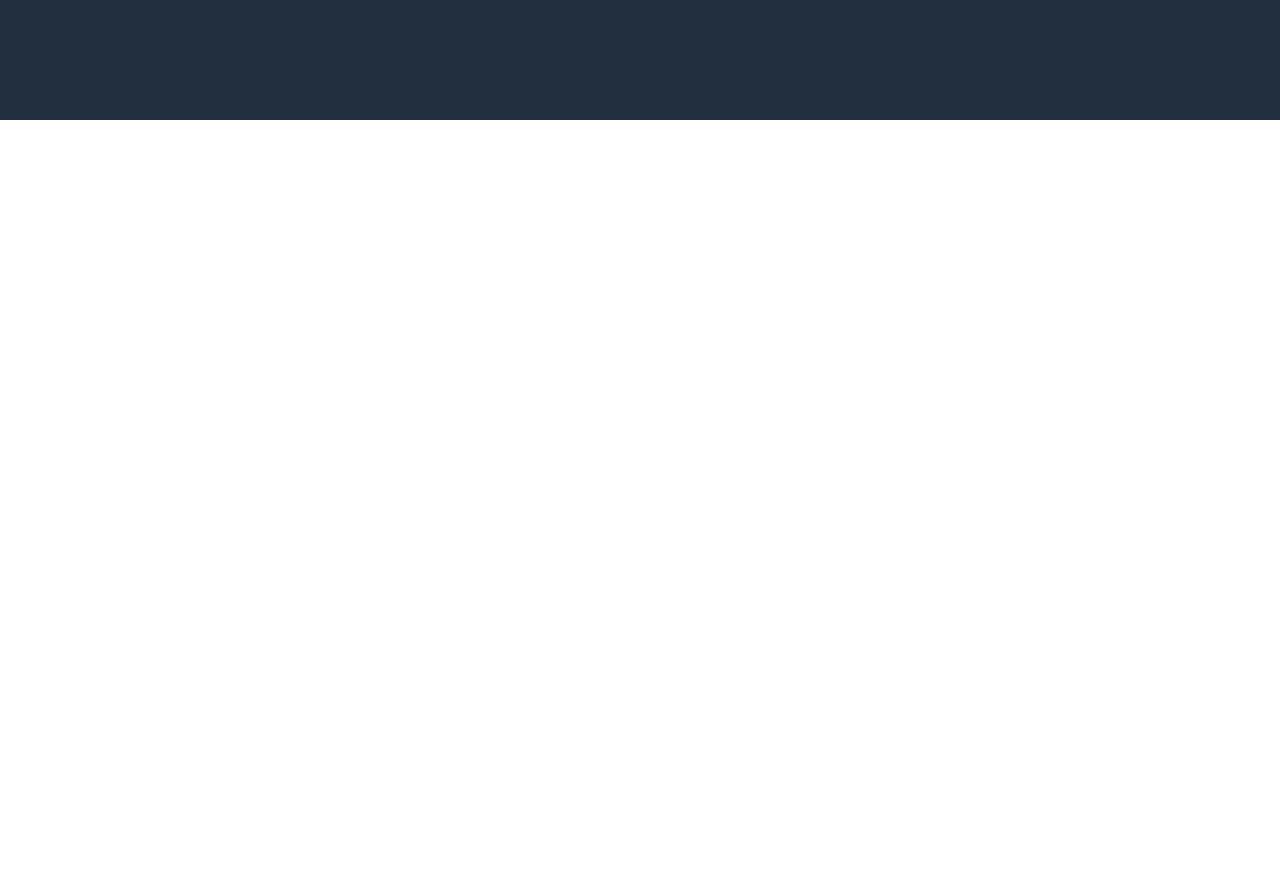
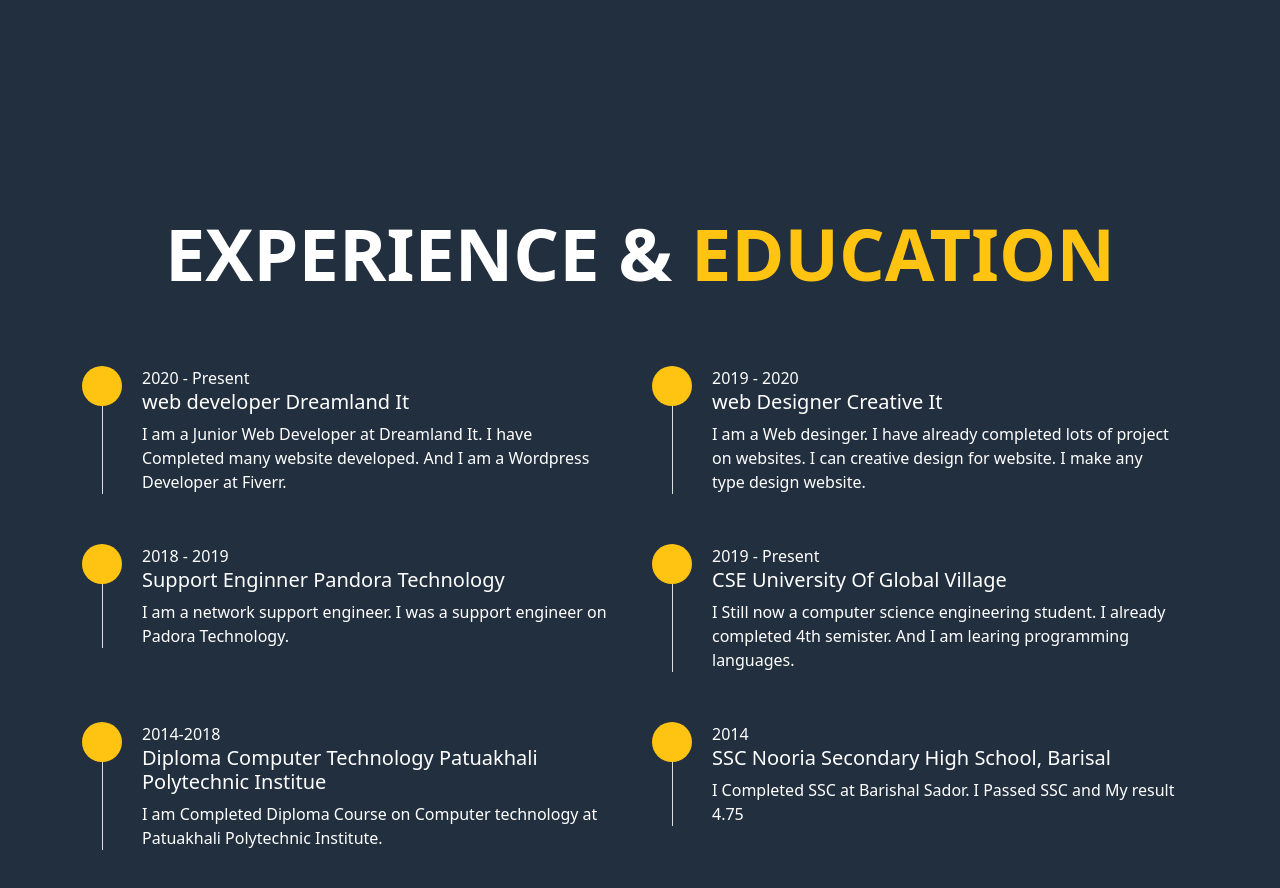
Before and after one commit to emonmahdi/my-portfolio-react-bootstarp, a React (Create React App) app: page / in a window 1280 px wide. Shown: the part 1380-2268 px from the top of the page. Before the commit the page ends 1500 px from the top, so only its background shows below. Built offline with nearby package versions, Linux system fonts and the light colour scheme.

Commit message:
design education

```diff
--- /dev/null
+++ b/src/components/Home/Education/Education.js
@@ -0,0 +1,108 @@
+import React from 'react';
+import { Col, Container, Row } from 'react-bootstrap';
+import './education.css'
+
+
+const Education = () => {
+    return (
+        <div id="education-section">
+            <Container>
+            <div class="section-title">
+   			    <h2>Experience  &amp; <span> Education</span> </h2>
+   		    </div>
+            <Row>
+                <Col xs={12} md={6}>
+                    <div className="resume-box">
+                        <ul>
+                            <li>
+                                <div class="icon">
+	   								<i class="fas fa-briefcase"></i>
+	   							</div>
+                                <span class="time">2020 - Present </span>
+	   							<h5>web developer <span class="place">Dreamland It  </span></h5>
+	   							<p>I am a Junior Web Developer at Dreamland It. I have Completed many website developed. And I am a Wordpress Developer at Fiverr. </p>
+                            </li>
+                        </ul>
+                    </div>
+                </Col>
+                <Col xs={12} md={6}>
+                    <div className="resume-box">
+                        <ul>
+                            <li>
+                                <div class="icon">
+	   								<i class="fas fa-briefcase"></i>
+	   							</div>
+                                <span class="time">2019 - 2020 </span>
+	   							<h5>web Designer  <span class="place">Creative It</span></h5>
+	   							<p>I am a Web desinger. I have already completed lots of project on websites. I can creative design for website. I make any type design website. </p>
+                            </li>
+                        </ul>
+                    </div>
+                </Col>
+            </Row>
+            <Row>
+                <Col xs={12} md={6}>
+                    <div className="resume-box">
+                        <ul>
+                            <li>
+                                <div class="icon">
+	   								<i class="fas fa-briefcase"></i>
+	   							</div>
+                                <span class="time">2018 - 2019</span>
+	   							<h5>Support Enginner <span class="place">Pandora Technology </span></h5>
+	   							<p>I am a network support engineer. I was a support engineer on Padora Technology. </p>
+                            </li>
+                        </ul>
+                    </div>
+                </Col>
+                <Col xs={12} md={6}>
+                    <div className="resume-box">
+                        <ul>
+                            <li>
+                                <div class="icon">
+	   								<i class="fas fa-briefcase"></i>
+	   							</div>
+                                <span class="time">2019 - Present  </span>
+	   							<h5>CSE <span class="place">University Of Global Village  </span></h5>
+	   							<p>I Still now a computer science engineering student. I already completed 4th semister. And I am learing programming languages. </p>
+                            </li>
+                        </ul>
+                    </div>
+                </Col>
+            </Row>
+            <Row>
+                <Col xs={12} md={6}>
+                    <div className="resume-box">
+                        <ul>
+                            <li>
+                                <div class="icon">
+	   								<i class="fas fa-briefcase"></i>
+	   							</div>
+                                <span class="time">2014-2018 </span>
+	   							<h5>Diploma Computer Technology <span class="place">Patuakhali Polytechnic Institue  </span></h5>
+	   							<p>I am Completed Diploma Course on Computer technology at Patuakhali Polytechnic Institute. </p>
+                            </li>
+                        </ul>
+                    </div>
+                </Col>
+                <Col xs={12} md={6}>
+                    <div className="resume-box">
+                        <ul>
+                            <li>
+                                <div class="icon">
+	   								<i class="fas fa-briefcase"></i>
+	   							</div>
+                                <span class="time">2014 </span>
+	   							<h5>SSC <span class="place">Nooria Secondary High School, Barisal  </span></h5>
+	   							<p>I Completed SSC at Barishal Sador. I Passed SSC and My result 4.75</p>
+                            </li>
+                        </ul>
+                    </div>
+                </Col>
+            </Row>
+            </Container>
+        </div>
+    );
+};
+
+export default Education;
--- /dev/null
+++ b/src/components/Home/Education/education.css
@@ -0,0 +1,41 @@
+#education-section{
+    background-color: #222f3e;
+    padding:20px 0;
+}
+.resume-box{
+    position: relative;
+}
+.resume-box ul {
+    text-align: left;
+    margin: 0;
+    padding: 0;
+    list-style: none;
+    color:#fff;
+}
+.resume-box ul li{
+     position: relative;
+     padding:0 20px 0 60px;
+	 margin: 0 0 50px;
+}
+.resume-box ul li::after{
+    content: "";
+    position: absolute;
+    top: 0;
+    left: 20px;
+    bottom: 0;
+    border-left: 1px solid #ddd;
+}
+.resume-box .icon{
+	height: 40px;
+	width: 40px;
+	position: absolute;
+	top: 0;
+	left: 0;
+	line-height: 40px;
+	text-align: center;
+	z-index: 1;
+	border-radius:50%;
+	color:#fff;
+	background:#FFC312;
+	font-size: 20px;
+}
--- a/src/components/Home/Home/Home.js
+++ b/src/components/Home/Home/Home.js
@@ -1,5 +1,6 @@
 import React from 'react';
 import AboutMe from '../AboutMe/AboutMe';
+import Education from '../Education/Education';
 import HeaderBanner from '../HeaderBanner/HeaderBanner';
 import Navigation from '../Navigation/Navigation';
 
@@ -9,6 +10,7 @@ const Home = () => {
             <Navigation />
             <HeaderBanner />
             <AboutMe />
+            <Education />
         </div>
     );
 };
```
